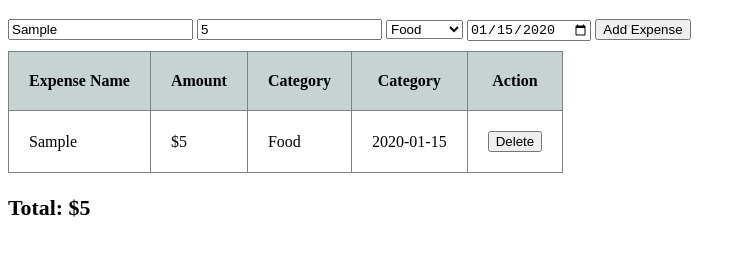
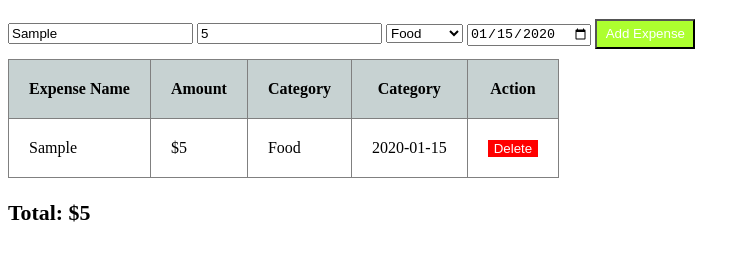
Before and after one commit to sriharikumar2003/Expense-calculator, a plain HTML site: page index.html in a window 1280 px wide. Both pictures are taken after typing "Sample", "5", "2020-01-15" into the empty fields and a click on the button "Add Expense". Shown: the part 61-320 px from the top of the page, without its empty margins (0-750 px from the left). Drawn offline with nearby package versions, Linux system fonts and the light colour scheme.

Commit message:
style.css

```diff
--- a/style.css
+++ b/style.css
@@ -9,3 +9,14 @@ tr,th,td{
 th{
     background-color: rgb(199, 210, 210);
 }
+.enter{
+    width: 100px;
+    height: 30px;
+    background-color: greenyellow;
+    color: white;
+}
+.delete{
+    border: none;
+    background-color: red;
+    color: white;
+}
```
